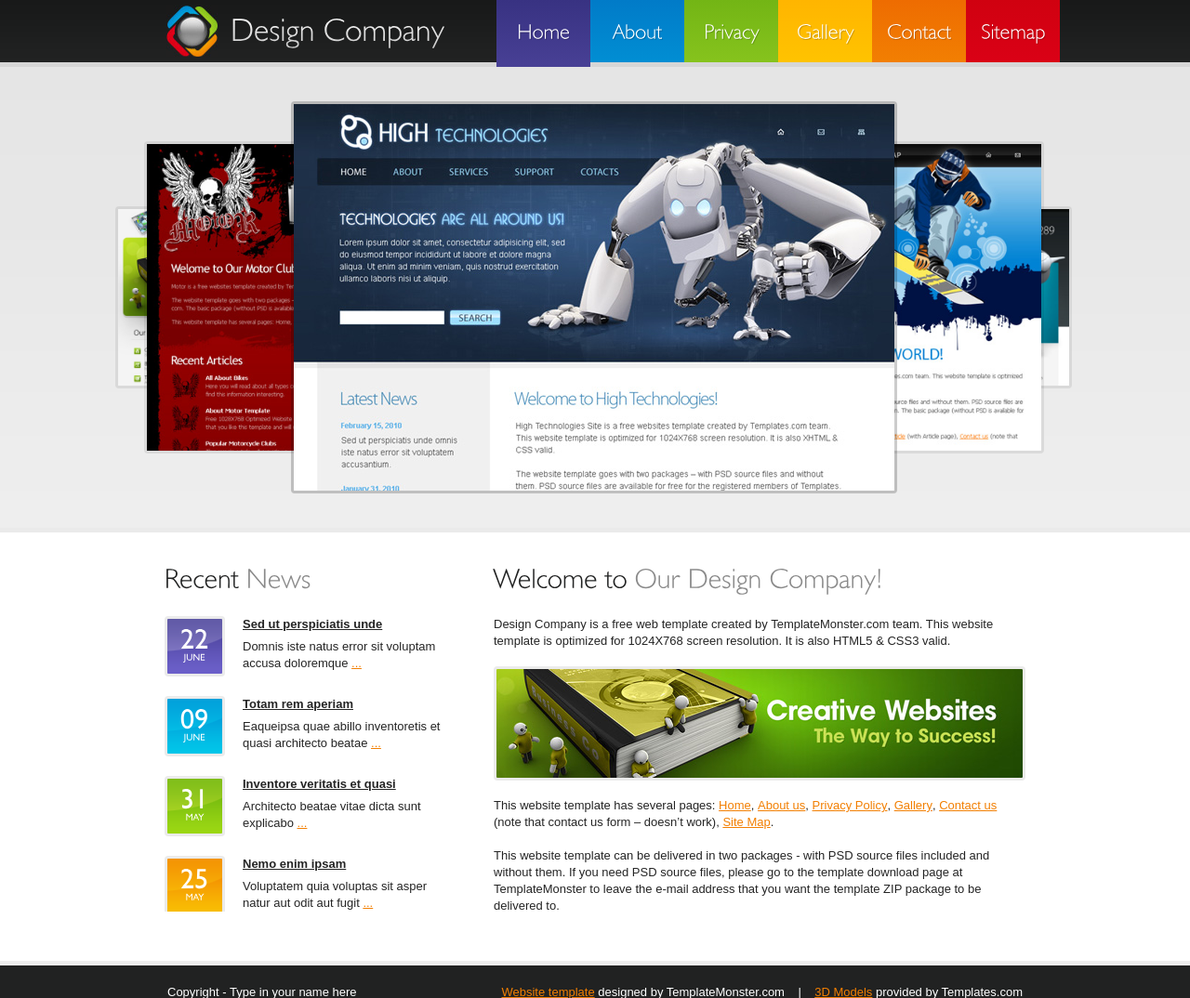
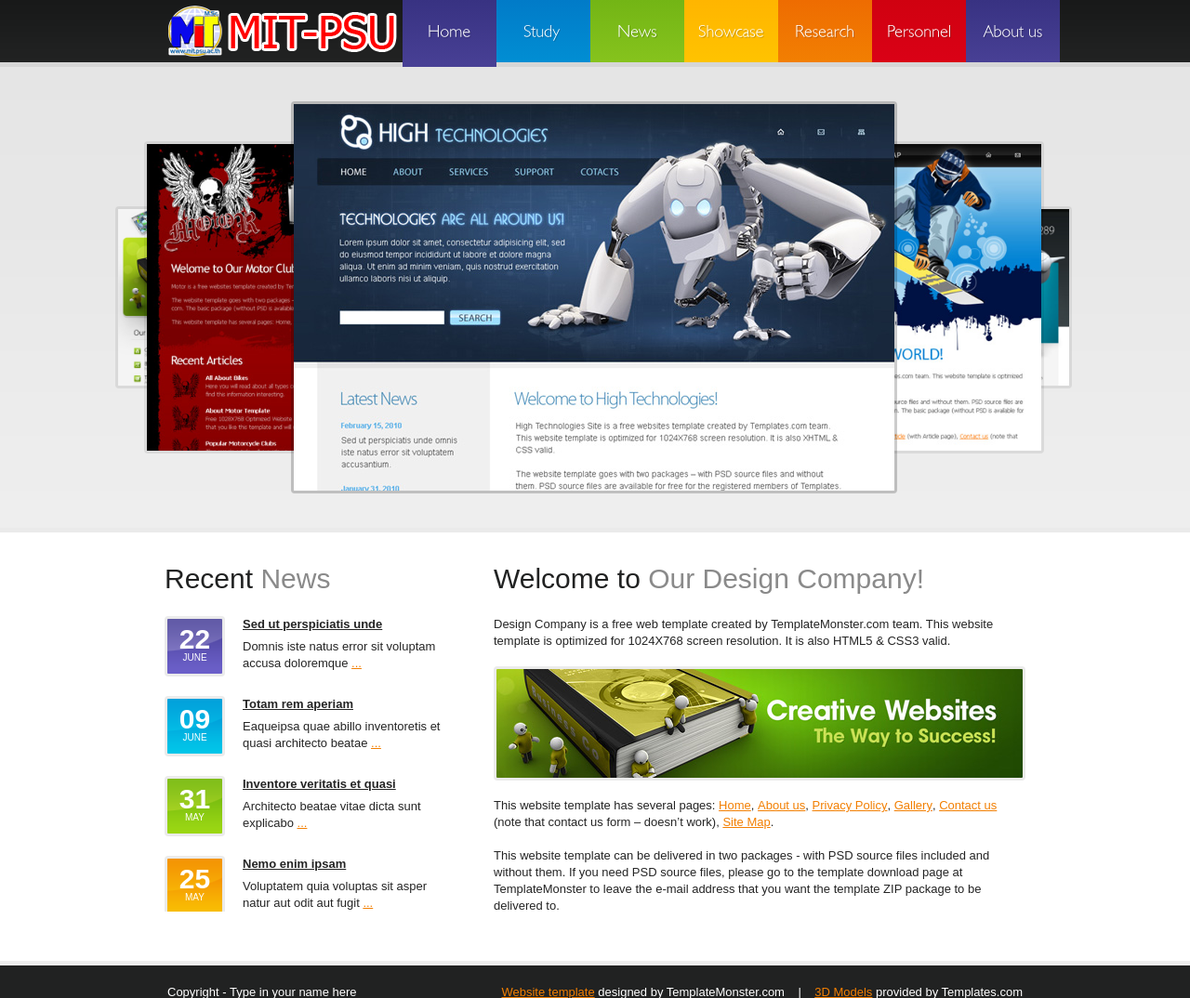
Before and after one commit to 5710121064/mit13, a PHP site: page /index.html in a window 1280 px wide. Shown: the top 1074 px of the page at 93% size. Run offline with PHP 8.4, Linux system fonts and the light colour scheme.

Commit message:
แก้ไขเมนูหลัก, cufon, เพิ่มโลโก้

```diff
--- a/css/style.css
+++ b/css/style.css
@@ -130,11 +130,14 @@
 	line-height:1.2em;
 	color:#fff;
 	font-weight:normal;
-	background:url(../images/logo.jpg) no-repeat 0 0;
+	background:url(../images/logo.png) no-repeat 0 0;
 	padding:6px 0 8px 69px;
 	position:absolute;
 	left:39px;
 	top:6px;
+
+	width:250px;
+	height:55px;
 }
 	h1 a {
 		color:#fff;
@@ -202,7 +205,7 @@
 			float:left;
 		}
 			header nav ul li a {
-				font-size:22px;
+				font-size:18px;
 				color:#fff;
 				height:67px;
 				line-height:67px;
--- a/index.html
+++ b/index.html
@@ -26,15 +26,16 @@
   <!-- header -->
   <header>
     <div class="container">
-    	<h1><a href="index.html">Design Company</a></h1>
+    	<h1><a href="index.html"></a></h1>
       <nav>
         <ul>
         	<li><a href="index.html" class="current">Home</a></li>
-          <li><a href="about.html">About</a></li>
-          <li><a href="privacy.html">Privacy</a></li>
-          <li><a href="gallery.html">Gallery</a></li>
-          <li><a href="contacts.html">Contact</a></li>
-          <li><a href="sitemap.html">Sitemap</a></li>
+          <li><a href="about.html">Study Programs</a></li>
+          <li><a href="privacy.html">News</a></li>
+          <li><a href="gallery.html">Showcase</a></li>
+          <li><a href="contacts.html">Research</a></li>
+          <li><a href="sitemap.html">Personnel</a></li>
+          <li><a href="sitemap.html">About us</a></li>
         </ul>
       </nav>
     </div>
--- a/js/cufon-replace.js
+++ b/js/cufon-replace.js
@@ -1,4 +1,5 @@
-Cufon.replace('h1', { fontFamily: 'Humanst521 Lt BT', color: '-linear-gradient(#ffffff, #cccccc)' });;
+/*Cufon.replace('h1', { fontFamily: 'Humanst521 Lt BT', color: '-linear-gradient(#ffffff, #cccccc)' });;
 Cufon.replace('header nav a', { fontFamily: 'Humanst521 Lt BT', textShadow: '1px 1px rgba(0, 0, 0, 0.2)' });;
 Cufon.replace('h2', { fontFamily: 'Humanst521 Lt BT'});;
-Cufon.replace('.news li figure', { fontFamily: 'Humanst521 BT'});;
+Cufon.replace('.news li figure', { fontFamily: 'Humanst521 BT'});;*/
+Cufon.replace('header nav a', { fontFamily: 'Humanst521 Lt BT', textShadow: '1px 1px rgba(0, 0, 0, 0.2)' });;
```
Also changed, not shown: images/logo.png (added), 1 other file.
